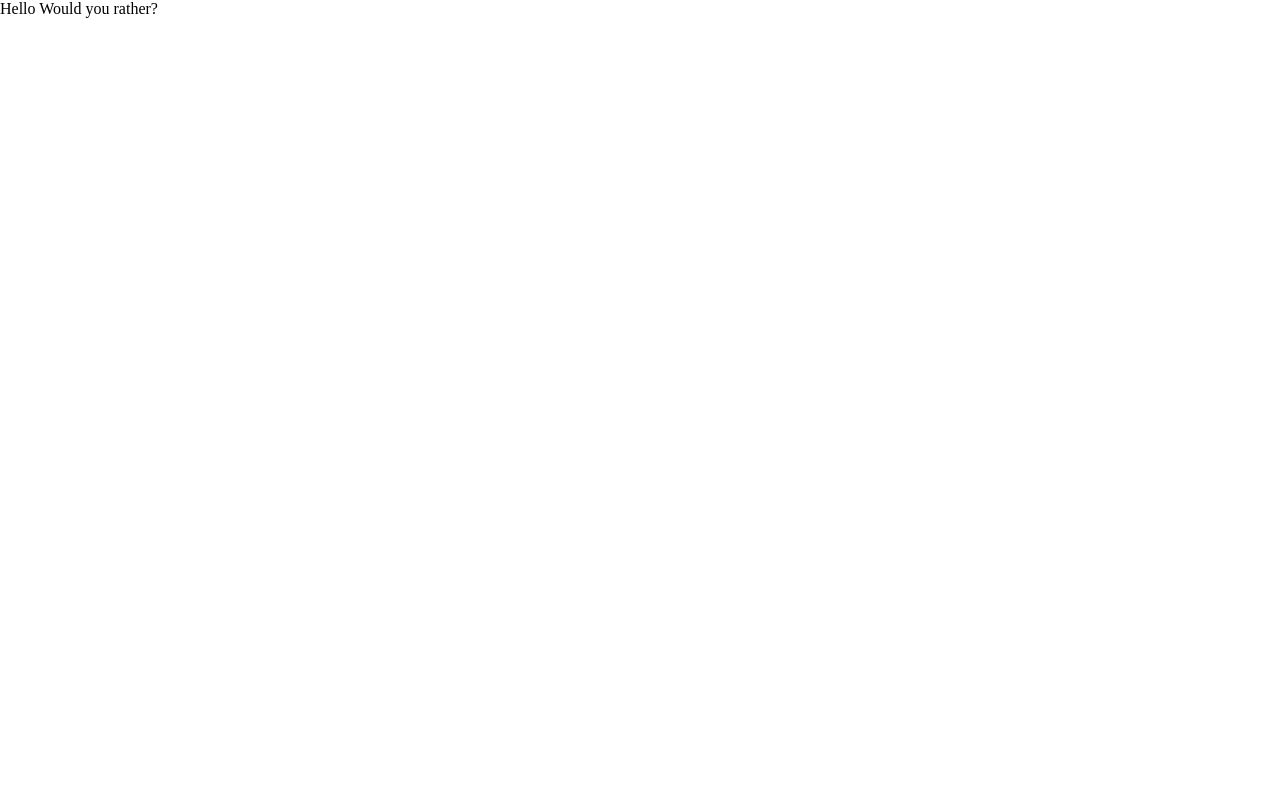
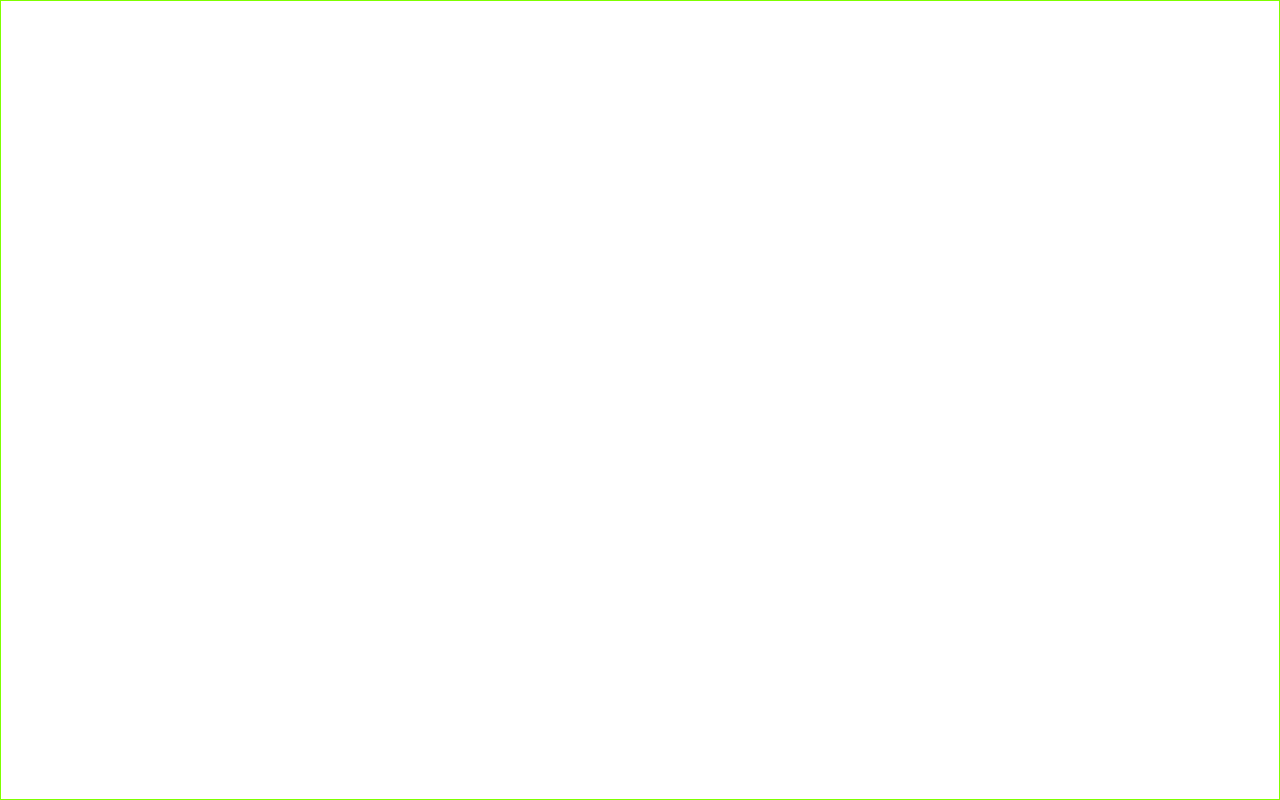
Before and after one commit to Haroonabdulrazaq/would-you-rather, a React (Create React App) app: page / in a window 1280 px wide. Built offline with nearby package versions, Linux system fonts and the light colour scheme.

Commit message:
Add basic styling files

```diff
--- a/src/App.js
+++ b/src/App.js
@@ -1,10 +1,11 @@
+import Home from './components/Home/Home';
 import './App.scss';
 
 function App() {
   return (
     <div className="App">
       <header className="App-header">
-        Hello Would you rather?
+        <Home/>
       </header>
     </div>
   );
--- /dev/null
+++ b/src/components/Home/Home.js
@@ -0,0 +1,20 @@
+import React, { Component } from 'react';
+import './home.scss';
+
+class Home extends Component {
+  render() {
+    return (
+      <main className='main-wrapper'>
+        <div className='navigation'></div>
+        <div className='side-bar'>
+
+        </div>
+        <div className='wrapper'>
+
+        </div>
+      </main>
+    )
+  }
+}
+
+export default Home;
--- /dev/null
+++ b/src/components/Home/home.scss
@@ -0,0 +1,5 @@
+.main-wrapper {
+  border: 1px solid chartreuse;
+  min-height: 100vh;
+
+}
```
Also changed, not shown: assets/stylesheets/mediaQuery.scss (added, +13 -0 lines), assets/stylesheets/utils.scss (added, +12 -0 lines).
